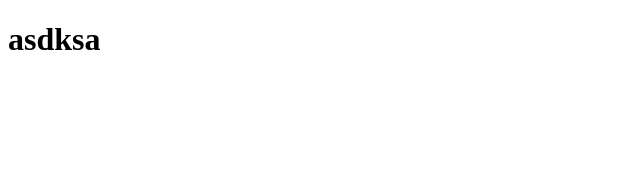
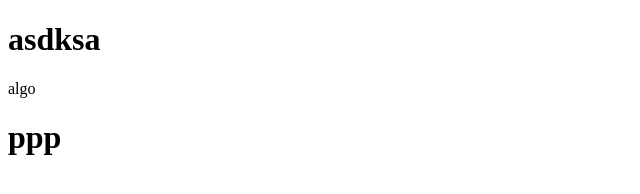
Before and after one commit to Esneidermo/pagina_web_val, a plain HTML site: page index.html in a window 1280 px wide. Shown: the whole page, without its empty margins (0-640 px from the left). Drawn offline with Linux system fonts and the light colour scheme.

Commit message:
modificando main

```diff
--- a/index.html
+++ b/index.html
@@ -10,5 +10,7 @@
     <h1>
         asdksa
     </h1>
+    <p>algo </p>
+    <h1>ppp</h1>
 </body>
 </html>
```
